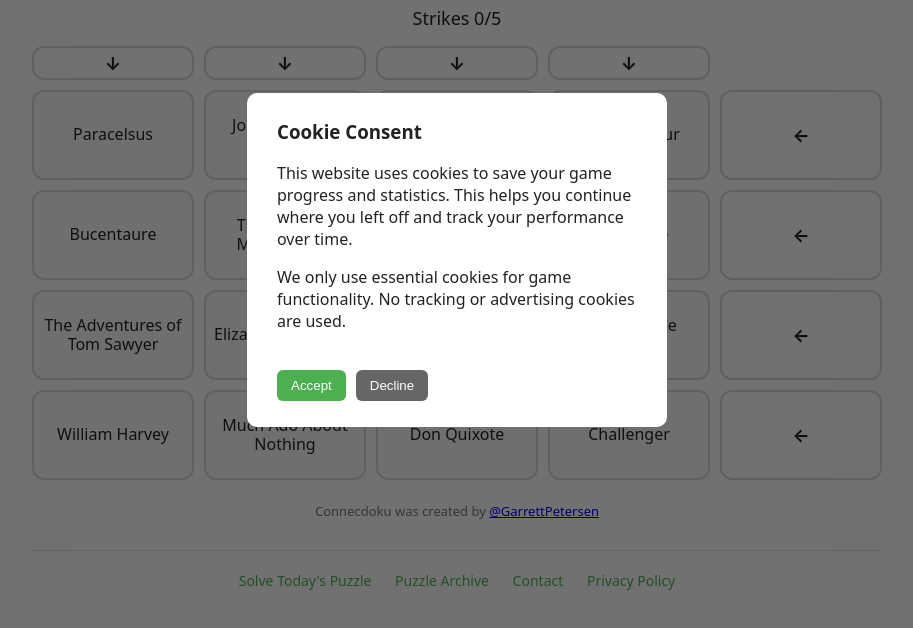
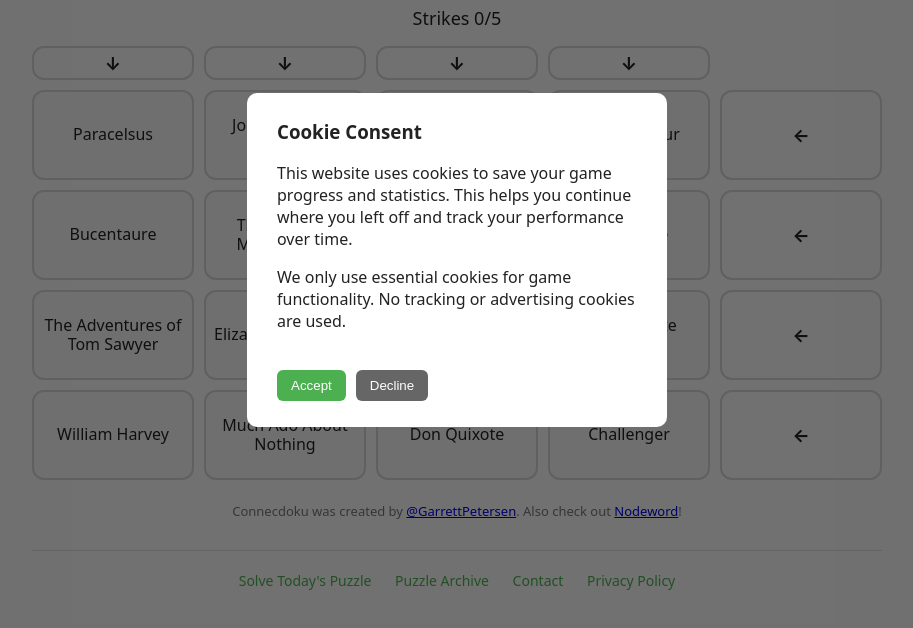
Before and after one commit to GarrettPetersen/connecdoku, a website: page index.html in a window 1280 px wide. Shown: the part 140-768 px from the top of the page, without its empty margins (183-1096 px from the left). Drawn offline with Linux system fonts and the light colour scheme.

Commit message:
link to nodeword

```diff
--- a/index.html
+++ b/index.html
@@ -207,7 +207,7 @@ pre.emoji{font-family:"Apple Color Emoji","Segoe UI Emoji","Noto Color Emoji","A
     <div id="hintContainer" style="text-align:center;margin:15px 0;display:none;">
       <button id="hintBtn" style="padding:10px 20px;border:none;border-radius:20px;background:#999;color:#fff;cursor:pointer;font-size:14px;font-weight:500;">hint</button>
     </div>
-    <p class="rowCredit">Connecdoku was created by <a href="https://x.com/GarrettPetersen" target="_blank">@GarrettPetersen</a></p>
+    <p class="rowCredit">Connecdoku was created by <a href="https://x.com/GarrettPetersen" target="_blank">@GarrettPetersen</a>. Also check out <a href="https://nodeword.com" target="_blank">Nodeword</a>!</p>
 
     <div style="margin-top: 30px; padding-top: 20px; border-top: 1px solid #ddd; text-align: center; font-size: 14px;">
       <a href="index.html" style="color: #4caf50; text-decoration: none; margin: 0 10px;">Solve Today's Puzzle</a>
```
